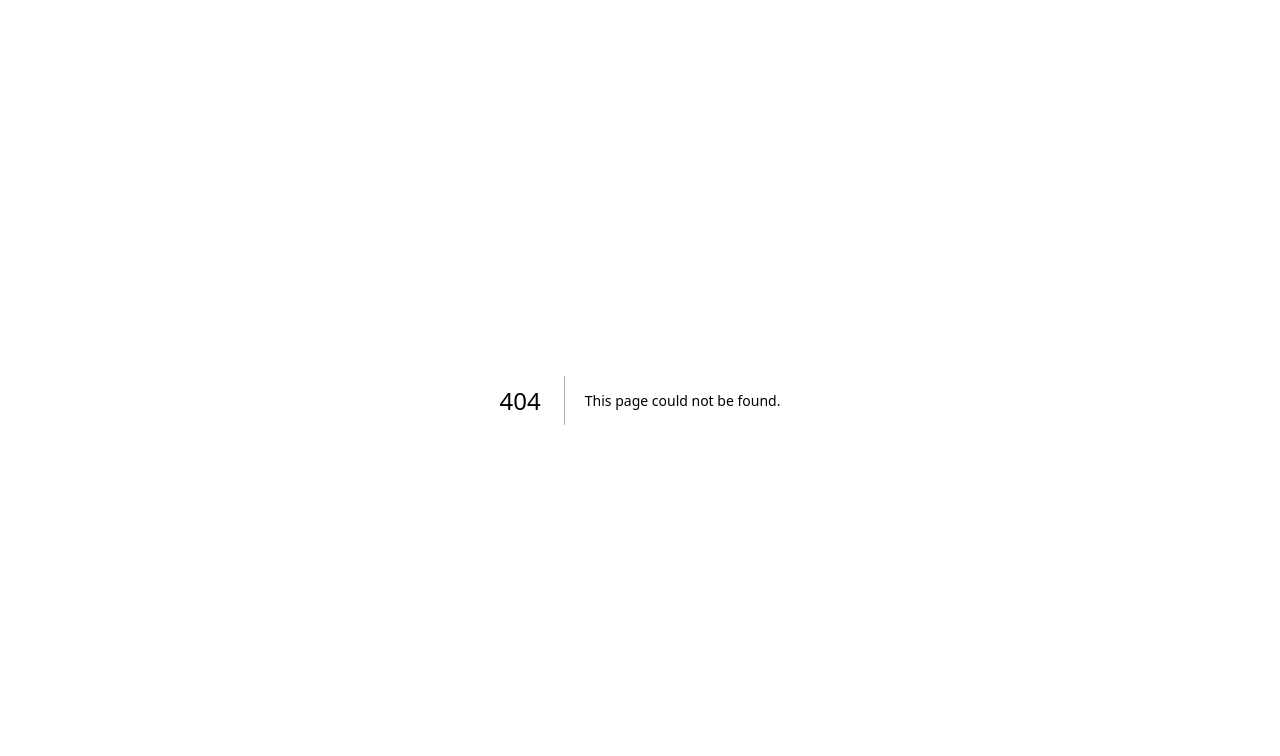
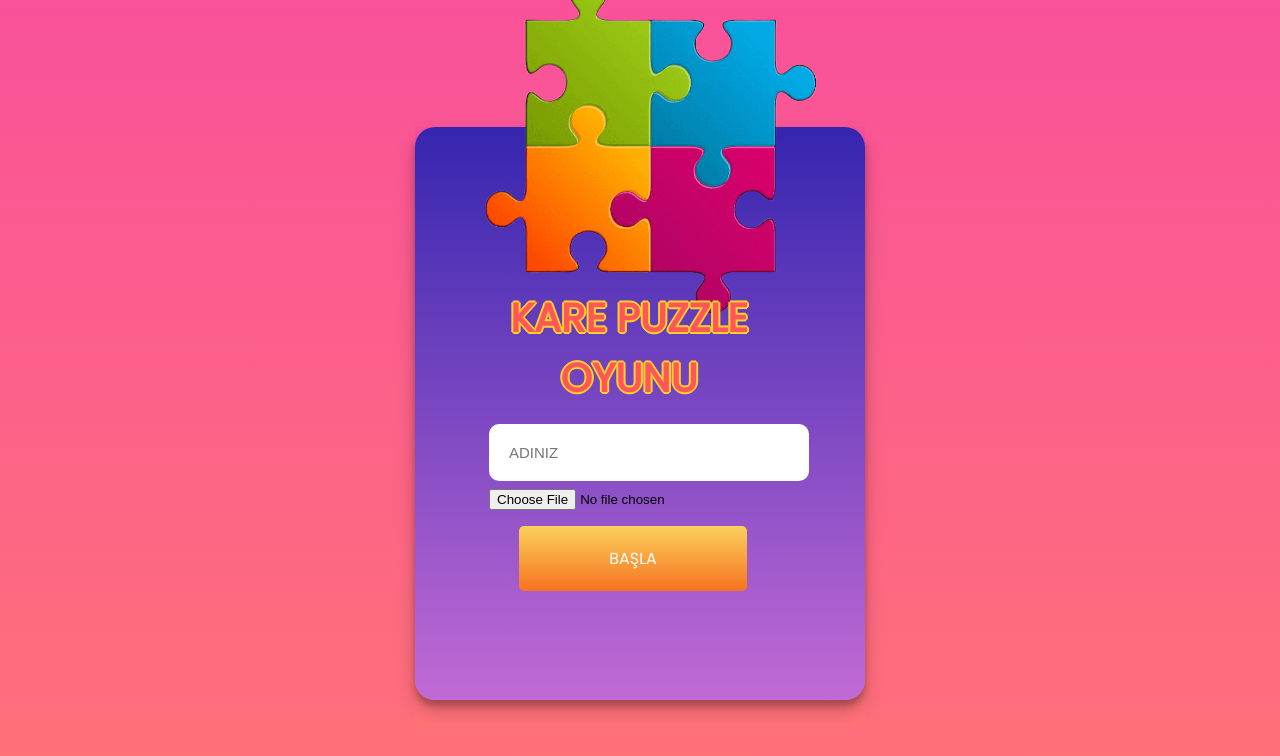
Before and after one commit to ErenTl/puzzle-game-yazlab, a Next.js app: page /Login in a window 1280 px wide. Before the commit this address had no page. Shown: the top 756 px of the page. Built offline with nearby package versions, Linux system fonts and the light colour scheme.

Commit message:
login page was added

```diff
--- /dev/null
+++ b/pages/Login.js
@@ -0,0 +1,48 @@
+import React, {useState} from "react";
+import styles from "./Login.module.css";
+import { useRouter } from 'next/router';
+
+export default function Login() {
+    const [imageSrc, setImageSrc] = useState(null);
+
+    const router = useRouter();
+
+    function handleImageUpload(event) {
+        const file = event.target.files[0];
+        const reader = new FileReader();
+
+        reader.onload = function(event) {
+          setImageSrc(event.target.result);
+        };
+
+        reader.readAsDataURL(file);
+      }
+
+      const handlePuzzlePage = () => {
+        router.push({
+          pathname: '/Puzzle',
+          query: { photo: imageSrc }
+        }, '/Puzzle');
+      }
+
+    return (
+        <div className={styles.body}>
+            <div  className={styles.box}>
+                <div id="logo" className={styles.logo}>
+                    <img src='logo.png' border='0' alt='logo2' id="logo"></img>
+                </div>
+                <form style={{left:"74px"}} className={styles.inputgroup}>
+                    <h3 className={styles.header3}>KARE PUZZLE OYUNU</h3>
+                    <input  type="text" placeholder="ADINIZ" className={styles.inputfield} required></input>
+                    {/* <div className={styles.buttonwrapper}>
+                        <span className={styles.label}>Dosya Seç</span>
+                        <input className={styles.upload}  type="file"  onChange={handleImageUpload}></input>
+                    </div> */}
+                    <input  type="file"  onChange={handleImageUpload}></input>
+
+                    <a onClick={handlePuzzlePage} className={styles.btn}>BAŞLA</a>
+                </form>
+            </div>
+        </div>
+    );
+}
--- /dev/null
+++ b/pages/Login.module.css
@@ -0,0 +1,111 @@
+.body{
+    height:75vh;
+    background: rgb(255,114,119);
+    background: linear-gradient(0deg, rgba(255,114,119,1) 0%, rgba(249,81,154,1) 100%);
+    background-position: center;
+    font-family: "Poppins", Arial;
+  }
+.box{
+    margin: 12% auto;
+    padding: 5% 0 0;
+    width: 450px;
+    height: 550px;
+    background: rgb(193,106,213);
+    background: linear-gradient(0deg, rgba(193,106,213,1) 0%,       rgba(53,37,175,1) 100%);
+    border-radius: 20px;
+    position: relative;
+    box-shadow: 0 10px 20px rgba(0,0,0,0.19), 0 6px 6px rgba(0,0,0,0.23);
+    display: flex;
+    align-items: center;
+    justify-content: center;
+  }
+.logo{
+    width: 480px;
+    margin: auto;
+    margin-top: -156px;
+  }
+
+.header3{
+    text-shadow: 2px 0 0 #FFD12B, -2px 0 0 #FFD12B, 0 2px 0 #FFD12B, 0 -2px 0 #FFD12B, 1px 1px #FFD12B, -1px -1px 0 #FFD12B, 1px -1px 0 #FFD12B, -1px 1px 0 #FFD12B;
+    color: #FF5758;
+    font-size: 40px;
+    padding: 11px;
+    text-align: center;
+  }
+
+  .inputgroup{
+    position: absolute;
+    top: 150px;
+    width: 280px;
+    transition: .5s;
+  }
+  .inputfield{
+    width: 100%;
+    padding: 20px;
+    margin: 5px 0;
+    outline: none;
+    border-radius: 10px;
+    border: none;
+    font-size: 15px;
+  }
+
+  .btn{
+    text-align: center;
+    width: 60%;
+    margin-left: 30px;
+    margin-top: 15px;
+    padding: 20px 30px;
+    cursor: pointer;
+    display: block;
+
+    border-radius: 5px;
+    border: none;
+    outline: none;
+    color: white;
+
+    background: rgb(247,115,33);
+    background: linear-gradient(0deg, rgba(247,115,33,1) 0%, rgba(250,208,91,1) 100%);
+  }
+  .btn:hover{
+    background: rgb(255,114,119);
+    background: linear-gradient(0deg, rgba(255,114,119,1) 0%, rgba(249,81,154,1) 100%);
+    color: white;
+    transform: translateY(-2px);
+  }
+  .upload {
+    display: inline-block;
+    position: absolute;
+    z-index: 1;
+    width: 100%;
+    height: 50px;
+    top: 0;
+    left: 200px;
+    opacity: 0;
+    cursor: pointer;
+}
+
+.buttonwrapper {
+    position: relative;
+    width: 150px;
+    text-align: center;
+    margin: 5% auto;
+    font-family: "Poppins", Arial;
+}
+
+.buttonwrapper span.label {
+    position: relative;
+    z-index: 0;
+    display: inline-block;
+    width: 100%;
+    background: rgb(247,115,33);
+    background: linear-gradient(0deg, rgba(247,115,33,1) 0%, rgba(250,208,91,1) 100%);
+    cursor: pointer;
+    color: #fff;
+    padding: 10px 0;
+    text-transform:uppercase;
+    font-size:12px;
+  }
+
+  .login{
+  left: 74px;
+}
```
Also changed, not shown: pages/HomePage.js (+4 -5 lines), pages/Scoreboard.js (+2 -25 lines).
